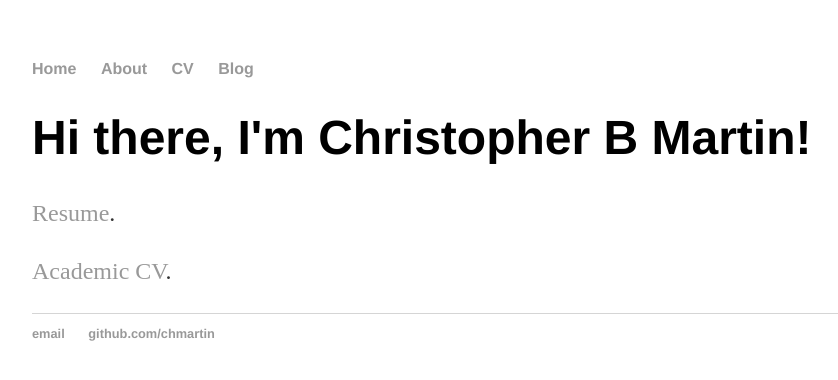
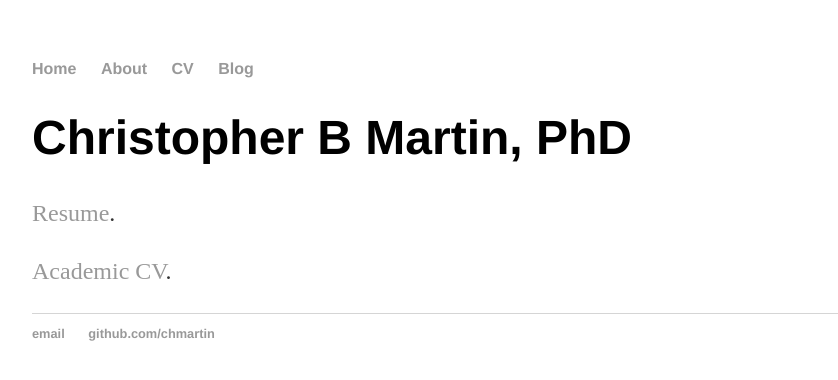
Before and after one commit to chmartin/chmartin.github.io, a Jekyll site: the page built from cv/index.html, in a window 1280 px wide. Shown: the top 380 px of the page, without its empty margins (160-998 px from the left). Built offline with Jekyll 4.4.1, drawn with Linux system fonts in a browser that asks for light colours.

Commit message:
Update index.html
Textual update

```diff
--- a/cv/index.html
+++ b/cv/index.html
@@ -3,7 +3,7 @@ layout: default
 title: Resumes
 ---
 <div class="blurb">
-	<h1>Hi there, I'm Christopher B Martin!</h1>
+	<h1>Christopher B Martin, PhD</h1>
 	<p><a href="https://chmartin.web.cern.ch/chmartin/Chris_Martin/contact/Resume.pdf">Resume</a>.</p>
   <p><a href="https://chmartin.web.cern.ch/chmartin/Chris_Martin/contact/CV.pdf">Academic CV</a>.</p>
 </div><!-- /.blurb -->
```
